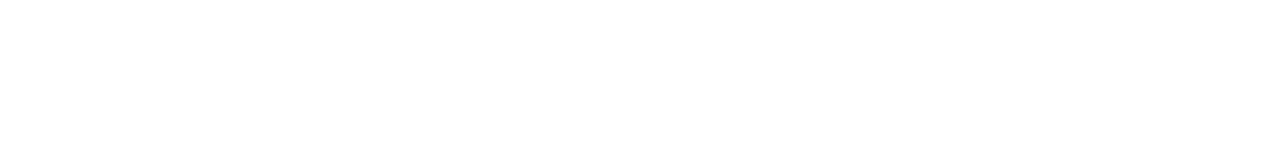
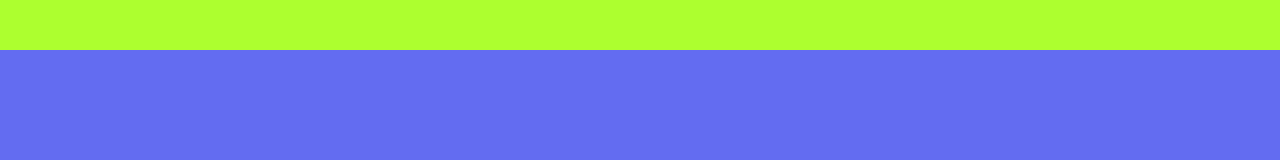
Before and after one commit to CristianBarretoDev/Integrador-NUCBA, a plain HTML site: page index.html in a window 1280 px wide. Drawn offline with Linux system fonts and the light colour scheme.

Commit message:
segundo commit

```diff
--- a/index.html
+++ b/index.html
@@ -4,9 +4,16 @@
     <meta charset="UTF-8">
     <meta http-equiv="X-UA-Compatible" content="IE=edge">
     <meta name="viewport" content="width=device-width, initial-scale=1.0">
+    <link rel="stylesheet" href="style.css">
     <title>Document</title>
 </head>
 <body>
-
+     <nav class="main-navbar"></nav>
+     <main class="main-presentacion"></main>
+     <section class="main-integrantes"></section>
+     <section class="main-shoes"></section>
+     <section class="main-popular"></section>
+     <section class="main-instagram"></section>
+     <section class="footer"></section>
 </body>
 </html>
--- a/style.css
+++ b/style.css
@@ -1 +1,18 @@
-/*  */
+/* MAQUETA!!! */
+* {
+    box-sizing: border-box;
+    padding: 0;
+    margin: 0;
+}
+
+.main-navbar {
+    height: 50px;
+    width: 100vw;
+    background-color: greenyellow;
+    position: absolute;
+}
+
+.main-presentacion {
+    height: 100vh;
+    background-color: rgb(99, 108, 241);
+}
```
